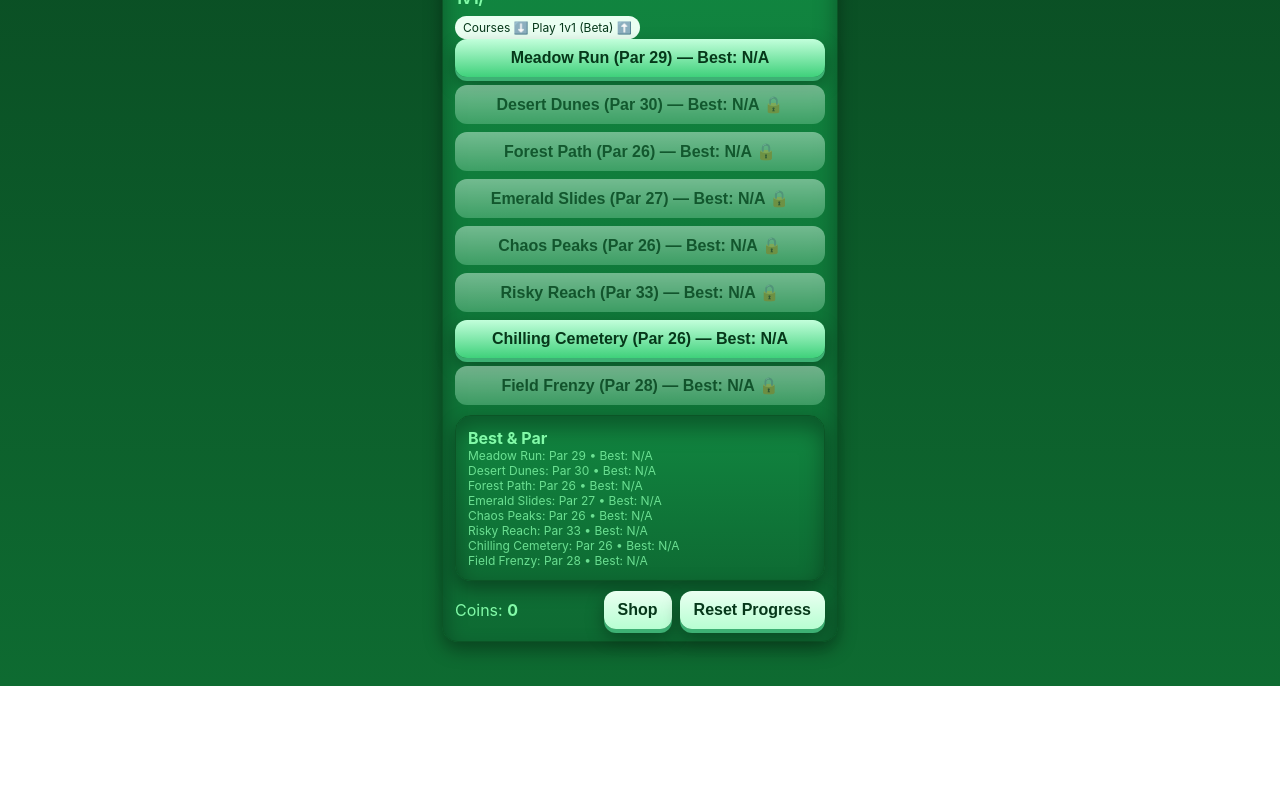
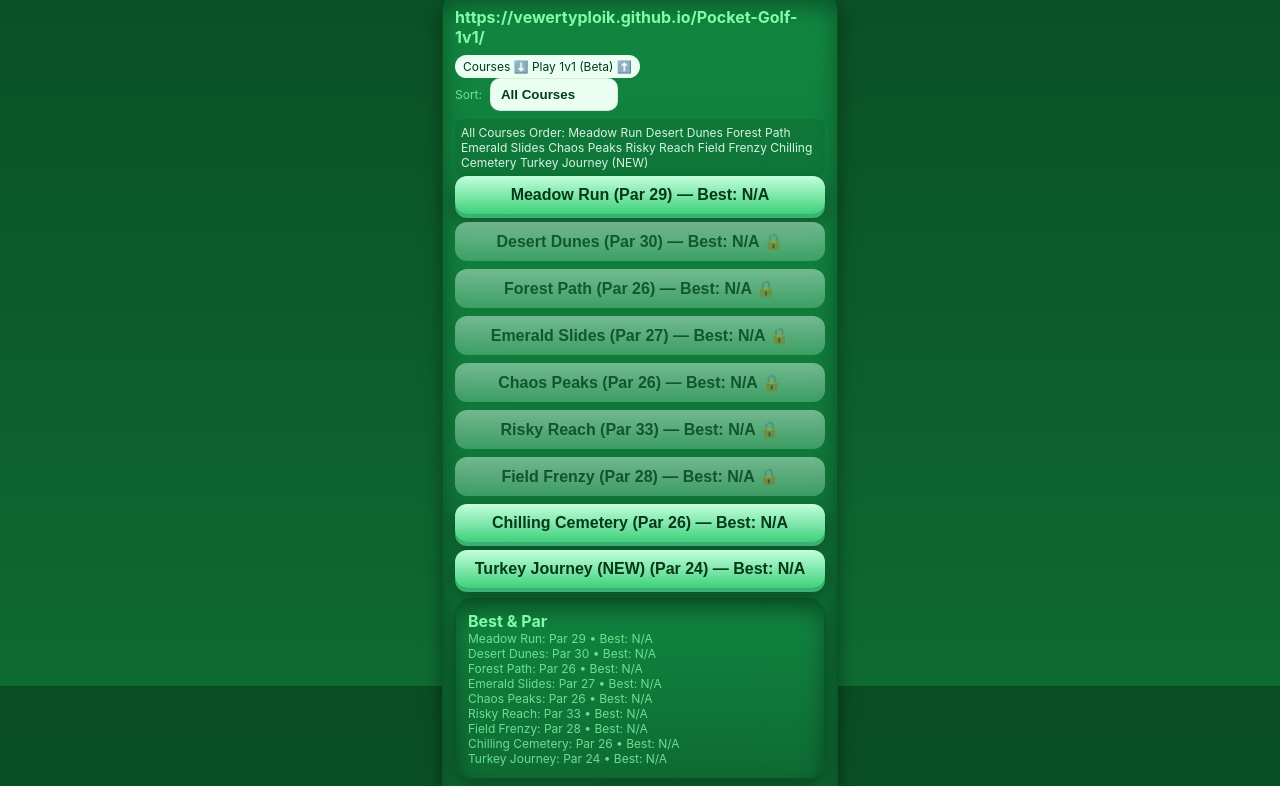
Before and after one commit to VewertyPloik/Pocket-Golf, a plain HTML site: page index.html in a window 1280 px wide. Shown: the part 114-900 px from the top of the page. Before the commit the page ends 800 px from the top, so only its background shows below. Drawn offline with Linux system fonts and the light colour scheme.

Commit message:
Revise course names and add Turkey Journey
Updated course names and added new Thanksgiving course.

```diff
--- a/index.html
+++ b/index.html
@@ -32,17 +32,33 @@
   /* Summary overlay */
   #summary{position:fixed;inset:0;display:none;align-items:center;justify-content:center;background:rgba(0,0,0,.55);padding:16px;z-index:10}
   #summary .panel{max-width:420px;width:100%;background:linear-gradient(180deg,#f0fff6,#cfffdf);color:#08371a;border-radius:16px;padding:16px;box-shadow:0 20px 30px var(--shadow)}
+  select.sort-select{appearance:none;padding:8px 10px;border-radius:10px;background:#eafff1;border:1px solid rgba(0,0,0,.08);font-weight:800;color:var(--ink)}
+  .order-note{font-size:12px;color:#eafff2;opacity:.9;background:rgba(0,0,0,.08);padding:6px;border-radius:8px}
 </style>
 </head>
 <body>
   <div class="wrap">
-    <h1>Pocket Golf - v1.11</h1>
+    <h1>Pocket Golf - v1.12 Thanksgiving Update</h1>
 
     <div id="menu" class="card stack">
       <div class="row" style="justify-content:space-between;align-items:center">
         <strong>https://vewertyploik.github.io/Pocket-Golf-1v1/</strong>
         <span class="pill">Courses ⬇️ Play 1v1 (Beta) ⬆️ </span>
       </div>
+
+      <!-- Sorting control -->
+      <div class="row" style="align-items:center;justify-content:space-between">
+        <div style="display:flex;gap:8px;align-items:center">
+          <label class="tiny" for="sortSelect">Sort:</label>
+          <select id="sortSelect" class="sort-select">
+            <option value="all">All Courses</option>
+            <option value="level">Level Courses</option>
+            <option value="holiday">Holiday Courses</option>
+          </select>
+        </div>
+        <div class="order-note tiny" id="orderNote">All Courses Order: Meadow Run Desert Dunes Forest Path Emerald Slides Chaos Peaks Risky Reach Field Frenzy Chilling Cemetery Turkey Journey (NEW)</div>
+      </div>
+
       <div id="courseList" class="stack"></div>
       <div class="card">
         <strong>Best & Par</strong>
@@ -104,8 +120,10 @@
 // ======= Preset Courses (6 x 9 holes) =======
 function R(x,y,w,h,type){ return {x,y,w,h,type}; }
 // Each hole: {start:{x,y}, cup:{x,y}, par, obstacles:[...]}
+// NOTE: swapped the positions of Chilling Cemetery and Field Frenzy so that
+// index 6 is Field Frenzy and index 7 is Chilling Cemetery (per requested order).
 const COURSES = [
-  // 1) Meadow Run — beginner, open fairways
+  // 0) Meadow Run — beginner, open fairways
   [
     {start:{x:195,y:560}, cup:{x:195,y:90}, par:3, obstacles:[R(80,260,230,22,'sand')]},
     {start:{x:60,y:560},  cup:{x:320,y:110}, par:3, obstacles:[R(140,340,120,20,'green')]},
@@ -117,7 +135,7 @@ const COURSES = [
     {start:{x:60,y:560},  cup:{x:330,y:110}, par:3, obstacles:[R(60,240,270,20,'sand')]},
     {start:{x:330,y:560}, cup:{x:60,y:90},   par:4, obstacles:[R(90,280,210,18,'brown')]},
   ],
-  // 2) Desert Dunes — sand-heavy, careful routing
+  // 1) Desert Dunes — sand-heavy, careful routing
   [
     {start:{x:195,y:560}, cup:{x:195,y:100}, par:4, obstacles:[R(40,380,310,24,'sand'),R(60,280,270,20,'sand')]},
     {start:{x:60,y:560},  cup:{x:330,y:120}, par:3, obstacles:[R(110,340,190,22,'sand'),R(160,220,110,18,'brown')]},
@@ -129,7 +147,7 @@ const COURSES = [
     {start:{x:60,y:560},  cup:{x:330,y:100}, par:4, obstacles:[R(80,360,240,24,'sand'),R(150,300,90,18,'green')]},
     {start:{x:330,y:560}, cup:{x:60,y:90},   par:4, obstacles:[R(60,340,270,24,'sand'),R(120,240,150,22,'sand')]},
   ],
-  // 3) Forest Path — brown bumpers, precision banks
+  // 2) Forest Path — brown bumpers, precision banks
   [
     {start:{x:195,y:560}, cup:{x:195,y:120}, par:3, obstacles:[R(80,360,230,16,'brown'),R(120,280,150,16,'brown')]},
     {start:{x:60,y:560},  cup:{x:320,y:110}, par:3, obstacles:[R(60,260,270,18,'brown'),R(140,320,120,16,'brown')]},
@@ -141,7 +159,7 @@ const COURSES = [
     {start:{x:60,y:560},  cup:{x:330,y:110}, par:3, obstacles:[R(90,340,230,16,'brown'),R(110,260,170,16,'brown')]},
     {start:{x:330,y:560}, cup:{x:60,y:100},  par:3, obstacles:[R(80,300,240,16,'brown'),R(140,240,120,16,'brown')]},
   ],
-  // 4) Emerald Slides — green bouncers, ricochet play
+  // 3) Emerald Slides — green bouncers, ricochet play
   [
     {start:{x:195,y:560}, cup:{x:195,y:90},  par:3, obstacles:[R(90,360,210,18,'green'),R(140,280,110,18,'green')]},
     {start:{x:60,y:560},  cup:{x:330,y:110}, par:3, obstacles:[R(110,340,190,18,'green'),R(140,240,120,18,'green')]},
@@ -153,7 +171,7 @@ const COURSES = [
     {start:{x:60,y:560},  cup:{x:330,y:120}, par:3, obstacles:[R(100,340,210,18,'green'),R(120,260,150,18,'green')]},
     {start:{x:330,y:560}, cup:{x:60,y:100},  par:3, obstacles:[R(80,320,230,18,'green'),R(140,260,120,18,'green')]},
   ],
-  // 5) Chaos Peaks — mixed, tight gaps, highest par
+  // 4) Chaos Peaks — mixed, tight gaps, highest par
   [
     {start:{x:195,y:560}, cup:{x:195,y:90},  par:2, obstacles:[R(70,360,250,20,'sand'),R(120,300,150,18,'green'),R(160,220,70,16,'brown')]},
     {start:{x:60,y:560},  cup:{x:330,y:120}, par:3, obstacles:[R(90,340,230,20,'sand'),R(150,280,80,16,'brown')]},
@@ -163,9 +181,10 @@ const COURSES = [
     {start:{x:330,y:560}, cup:{x:60,y:120},  par:3, obstacles:[R(90,320,230,18,'green'),R(120,240,160,18,'brown')]},
     {start:{x:195,y:560}, cup:{x:195,y:90},  par:3, obstacles:[R(110,320,170,18,'brown'),R(60,260,270,20,'sand')]},
     {start:{x:60,y:560},  cup:{x:330,y:100}, par:3, obstacles:[R(100,360,210,20,'sand'),R(140,300,120,18,'green')]},
-    {start:{x:330,y:560}, cup:{x:60,y:90},   par:3, obstacles:[R (-20,320,250,18,'green'),R(230,260,150,18,'sand'),R(160,210,70,16,'brown')]},
+    {start:{x:330,y:560}, cup:{x:60,y:90},   par:3, obstacles:[R(-20,320,250,18,'green'),R(230,260,150,18,'sand'),R(160,210,70,16,'brown')]},
   ],
-  // 6) Risky Reach — lots of obstacles, tricky layouts, par 37
+  // 5) Risky Reach — lots of obstacles, tricky layouts, par 37
+  // (kept original Risky Reach layout intact — no cemetery obstacles or floor here)
   [
     {start:{x:300,y:120}, cup:{x:20,y:620},  par:6, obstacles:[R(150,250,270,18,'sand'),R(-100,359,400,50,'sand'),R(40,480,200,180,'sand')]},
     {start:{x:60,y:560},  cup:{x:330,y:120}, par:3, obstacles:[R(70,320,240,18,'brown'),R(160,260,120,18,'sand')]},
@@ -178,8 +197,22 @@ const COURSES = [
     {start:{x:330,y:560}, cup:{x:60,y:90},   par:3, obstacles:[R(90,280,210,18,'brown'),R(120,320,150,18,'sand')]},
   ],
 
+  // 6) Field Frenzy — fun, balanced, par 32
+  // (moved here so it unlocks after finishing Risky Reach (index 5))
+  [
+    {start:{x:195,y:560}, cup:{x:195,y:100}, par:4, obstacles:[R(-10,450,280, 40,'brown'),R(100,290,360,45,'sand')]},
+    {start:{x:60,y:560},  cup:{x:60,y:35}, par:4, obstacles:[R(-20,320,200,38,'brown'),R(145,220,350,50,'sand')]},
+    {start:{x:55,y:560}, cup:{x:195,y:50},  par:3, obstacles:[R(-35,280,230,25,'sand'),R(230,280,230,25,'sand')]},
+    {start:{x:195,y:560}, cup:{x:195,y:120}, par:2, obstacles:[R(90,300,210,18,'sand')]},
+    {start:{x:60,y:560},  cup:{x:330,y:90},  par:3, obstacles:[R(140,260,120,18,'brown'),R(200,200,80,18,'green')]},
+    {start:{x:330,y:560}, cup:{x:60,y:110},  par:3, obstacles:[R(120,320,150,18,'sand'),R(160,240,120,18,'green')]},
+    {start:{x:195,y:560}, cup:{x:195,y:90},  par:3, obstacles:[R(70,280,250,18,'green'),R(270,200,200,18,'sand'),R(20,140,120,18,'brown')]},
+    {start:{x:60,y:560},  cup:{x:300,y:45}, par:4, obstacles:[R(200,320,240,18,'sand'),R(-20,240,230,18,'green'),R(280,180,230,18,'brown')]},
+    {start:{x:60,y:560},  cup:{x:330,y:100}, par:2, obstacles:[R(80,320,240,18,'sand'),R(150,260,100,18,'green'),R(200,180,100,18,'brown')]},
+  ],
 
   // 7) Chilling Cemetery — hardest course, gravestones
+  // (auto-unlocked; kept gravestones and cemetery floor here)
   [
     {start:{x:195,y:560}, cup:{x:195,y:90},  par:3, obstacles:[R(160,105,70,90,'grave')]},
     {start:{x:370,y:560},  cup:{x:330,y:120}, par:3, obstacles:[R(90,220,300,80,'grave'),R(-250,220,300,80,'grave')]},
@@ -192,20 +225,18 @@ const COURSES = [
     {start:{x:330,y:560}, cup:{x:60,y:90},   par:3, obstacles:[R(90,260,210,18,'grave')]},
   ],
 
-  // 8) Field Frenzy — fun, balanced, par 32
+  // 8) Turkey Journey (NEW) — Thanksgiving course; orange floor + brown obstacles; par 28 (sum of 9 holes)
   [
-    {start:{x:195,y:560}, cup:{x:195,y:100}, par:4, obstacles:[R(-10,450,280, 40,'brown'),R(100,290,360,45,'sand')]},
-    {start:{x:60,y:560},  cup:{x:60,y:35}, par:4, obstacles:[R(-20,320,200,38,'brown'),R(145,220,350,50,'sand')]},
-    {start:{x:55,y:560}, cup:{x:195,y:50},  par:3, obstacles:[R(-35,280,230,25,'sand'),R(230,280,230,25,'sand')]},
-    {start:{x:195,y:560}, cup:{x:195,y:120}, par:2, obstacles:[R(90,300,210,18,'sand')]},
-    {start:{x:60,y:560},  cup:{x:330,y:90},  par:3, obstacles:[R(140,260,120,18,'brown'),R(200,200,80,18,'green')]},
-    {start:{x:330,y:560}, cup:{x:60,y:110},  par:3, obstacles:[R(120,320,150,18,'sand'),R(160,240,120,18,'green')]},
-    {start:{x:195,y:560}, cup:{x:195,y:90},  par:3, obstacles:[R(70,280,250,18,'green'),R(270,200,200,18,'sand'),R(20,140,120,18,'brown')]},
-    {start:{x:60,y:560},  cup:{x:300,y:45}, par:4, obstacles:[R(200,320,240,18,'sand'),R(-20,240,230,18,'green'),R(280,180,230,18,'brown')]},
-{start:{x:60,y:560},  cup:{x:330,y:100}, par:2, obstacles:[R(80,320,240,18,'sand'),R(150,260,100,18,'green'),R(200,180,100,18,'brown')]},
-
+    {start:{x:195,y:560}, cup:{x:195,y:90},  par:4, obstacles:[R(-175,150,500,40,'brown'), R(200,250,500,40,'brown')]},
+    {start:{x:60,y:560},  cup:{x:330,y:110}, par:2, obstacles:[R(110,340,190,18,'brown')]},
+    {start:{x:330,y:560}, cup:{x:60,y:120},  par:2, obstacles:[R(90,320,230,18,'brown')]},
+    {start:{x:50,y:80}, cup:{x:50,y:600}, par:4, obstacles:[R(-100,450,300,40,'brown'),R(100,550,600,150, 'brown')]},
+    {start:{x:60,y:560},  cup:{x:330,y:90},  par:2, obstacles:[R(150,320,80,18,'brown')]},
+    {start:{x:330,y:560}, cup:{x:60,y:100},  par:2, obstacles:[R(110,320,170,18,'brown')]},
+    {start:{x:195,y:560}, cup:{x:195,y:90},  par:3, obstacles:[R(120,320,150,18,'brown')]},
+    {start:{x:60,y:560},  cup:{x:330,y:120}, par:2, obstacles:[R(100,340,210,18,'brown')]},
+    {start:{x:330,y:560}, cup:{x:60,y:100},  par:3, obstacles:[R(80,320,230,18,'brown')]},
   ],
-
 ];
 
 // ======= Derived Course Pars =======
@@ -224,8 +255,9 @@ const defaultState = {
     {name:'Emerald Slides',unlocked:false, best:null},
     {name:'Chaos Peaks',   unlocked:false, best:null},
     {name:'Risky Reach',   unlocked:false, best:null},
-    {name:'Chilling Cemetery', unlocked:true, best:null}, // auto-unlocked
-    {name:'Field Frenzy', unlocked:false,  best:null},
+    {name:'Field Frenzy',  unlocked:false, best:null}, // now index 6; unlocked after completing Risky Reach (index 5)
+    {name:'Chilling Cemetery', unlocked:true, best:null}, // auto-unlocked (index 7)
+    {name:'Turkey Journey', unlocked:true, best:null}, // NEW course, auto-unlocked (index 8)
   ]
 };
 let state = loadState();
@@ -290,20 +322,53 @@ function hide(el){ el.style.display='none'; }
 
 function scoreToString(s){ if(s===0) return 'E'; return s>0?`+${s}`:`${s}`; }
 
+let currentSort = 'all'; // 'all' | 'level' | 'holiday'
+
+// Predefined orders (indices) — matches your requested display orders
+const ORDER_ALL = [0,1,2,3,4,5,6,7,8];
+const ORDER_LEVEL = [0,1,2,3,4,5,6]; // now includes Field Frenzy at index 6
+const ORDER_HOLIDAY = [7,8]; // Chilling Cemetery (7) and Turkey Journey (8)
+
 function renderMenu(){
   hide(shopEl); hide(gameEl); show(menuEl);
   document.getElementById('menuCoins').textContent = state.coins;
   courseListEl.innerHTML='';
-  state.courses.forEach((c,i)=>{
+
+  // pick order
+  let order = ORDER_ALL;
+  if(currentSort==='level') order = ORDER_LEVEL;
+  else if(currentSort==='holiday') order = ORDER_HOLIDAY;
+
+  order.forEach(i=>{
+    const c = state.courses[i];
+    if(!c) return;
     const btn=document.createElement('button');
     const par = COURSE_PAR[i];
     const best = c.best==null? 'N/A' : scoreToString(c.best);
-    btn.textContent = `${c.name} (Par ${par}) — Best: ${best}` + (c.unlocked?'':' 🔒');
+    // append (NEW) text specifically for Turkey Journey in the All/Holiday lists if user wants to see it
+    let displayName = c.name;
+    if(i===8) displayName += ' (NEW)';
+    btn.textContent = `${displayName} (Par ${par}) — Best: ${best}` + (c.unlocked?'':' 🔒');
     btn.disabled=!c.unlocked; btn.onclick=()=>startCourse(i);
     courseListEl.appendChild(btn);
   });
+
   bestScoresEl.innerHTML = state.courses.map((c,i)=>`${c.name}: Par ${COURSE_PAR[i]} • Best: ${c.best==null? 'N/A' : scoreToString(c.best)}`).join('<br>');
+  // update order note text for clarity
+  const note = document.getElementById('orderNote');
+  if(currentSort==='all'){
+    note.textContent = 'All Courses Order: Meadow Run Desert Dunes Forest Path Emerald Slides Chaos Peaks Risky Reach Field Frenzy Chilling Cemetery Turkey Journey (NEW)';
+  } else if(currentSort==='level'){
+    note.textContent = 'Level Courses Order: Meadow Run Desert Dunes Forest Path Emerald Slides Chaos Peaks Risky Reach Field Frenzy';
+  } else {
+    note.textContent = 'Holiday Courses Order: Chilling Cemetery Turkey Journey (NEW)';
+  }
 }
+
+document.getElementById('sortSelect').addEventListener('change', e=>{
+  currentSort = e.target.value;
+  renderMenu();
+});
 
 function openShop(){ hide(menuEl); show(shopEl); renderShop(); }
 function backToMenu(){ renderMenu(); }
@@ -382,7 +447,10 @@ function endCourse(){
   if(course.best==null || totalScore < course.best){ course.best = totalScore; }
   const par = COURSE_PAR[currentCourseIdx];
   const resultOK = totalScore <= 0;
+  // unlock next course in default order (by index)
   if(resultOK && state.courses[currentCourseIdx+1]){ state.courses[currentCourseIdx+1].unlocked = true; }
+
+  // Save state after unlocking/recording
   saveState();
   // summary overlay
   show(summaryEl);
@@ -478,12 +546,24 @@ function update(){
 function draw(){
   ctx.clearRect(0,0,canvas.width,canvas.height);
 
-  // If current course is Chilling Cemetery (index 6), draw brown floor; otherwise draw fairway stripes
-  if(currentCourseIdx === 6){
+  // Special floor rendering:
+  // If current course is Chilling Cemetery (index 7), draw brown cemetery floor;
+  // If current course is Turkey Journey (index 8), draw orange Thanksgiving floor;
+  // otherwise draw fairway stripes
+  if(currentCourseIdx === 7){
     // brown cemetery floor
     ctx.fillStyle = '#5a3d2b';
     ctx.fillRect(0,0,canvas.width,canvas.height);
     // subtle darker stripes
+    for(let i=0;i<8;i++){
+      ctx.fillStyle = `rgba(0,0,0,${0.02*(i%2)})`;
+      ctx.fillRect(0,i*80,canvas.width,40);
+    }
+  } else if(currentCourseIdx === 8){
+    // Turkey Journey orange floor
+    ctx.fillStyle = '#ffb86b'; // warm orange
+    ctx.fillRect(0,0,canvas.width,canvas.height);
+    // subtle darker bands for texture
     for(let i=0;i<8;i++){
       ctx.fillStyle = `rgba(0,0,0,${0.02*(i%2)})`;
       ctx.fillRect(0,i*80,canvas.width,40);
```
